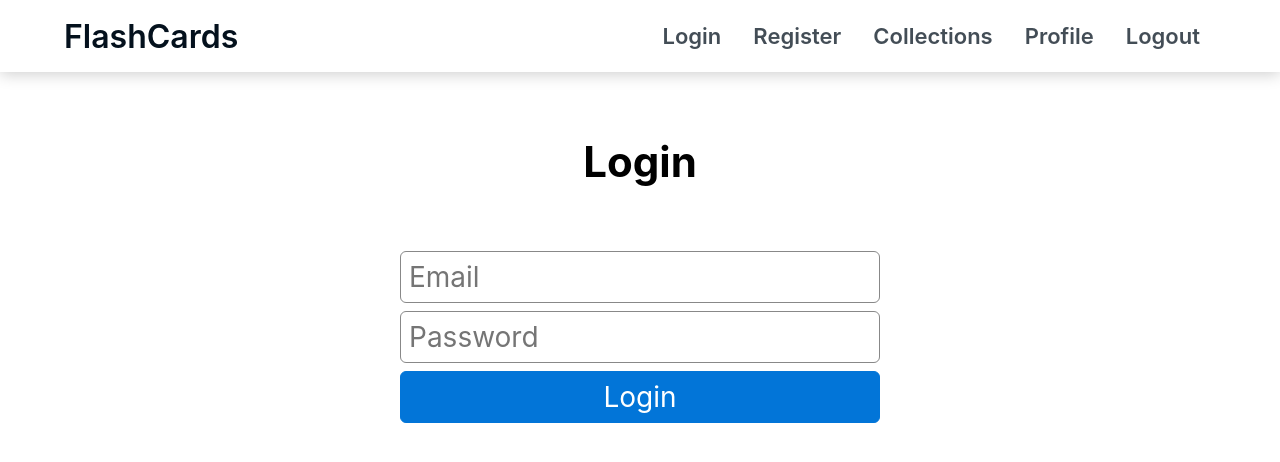
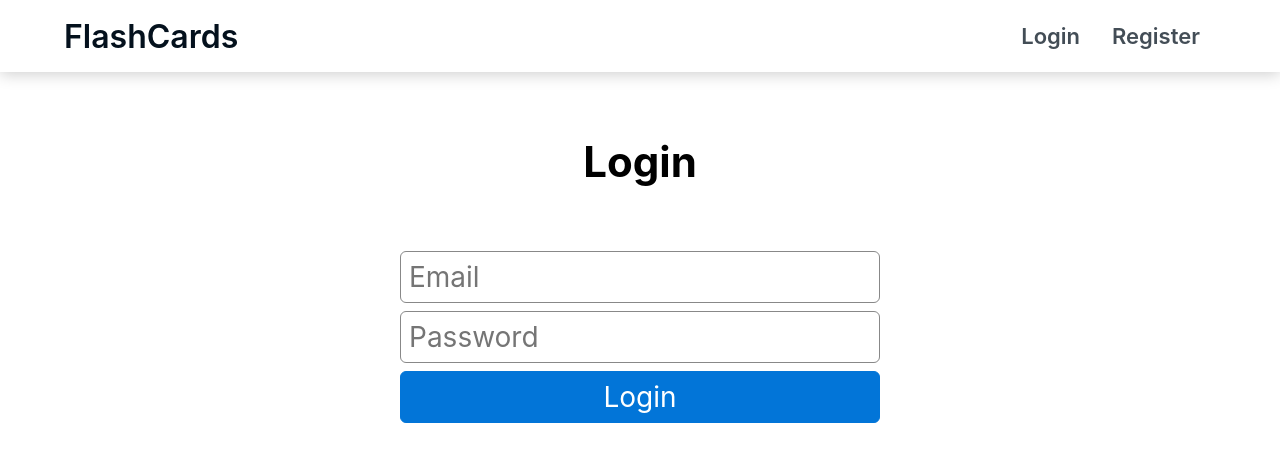
Before and after one commit to yap8/flashcards, a React (Create React App) app in the folder client/: page /login in a window 1280 px wide. Shown: the top 462 px of the page. Built offline with nearby package versions, Linux system fonts and the light colour scheme.

Commit message:
added conditional rendering for header nav

```diff
--- a/client/src/components/Header.js
+++ b/client/src/components/Header.js
@@ -1,17 +1,16 @@
+import { useEffect } from "react"
+import { useSelector } from "react-redux"
 import { Link } from "react-router-dom"
 
 const Header = () => {
+  const { authToken } = useSelector(state => state.user)
+
   return (
     <header className="header">
       <div className="header__inner container">
         <Link className="header__logo" to="/">FlashCards</Link>
         <ul className="header__nav">
-          <li className="header__nav-item">
-            <Link className="header__nav-link" to="/login">Login</Link>
-          </li>
-          <li className="header__nav-item">
-            <Link className="header__nav-link" to="/register">Register</Link>
-          </li>
+          {authToken ? <>
             <li className="header__nav-item">
             <Link className="header__nav-link" to="/collections">Collections</Link>
             </li>
@@ -21,6 +20,14 @@ const Header = () => {
             <li className="header__nav-item">
               <Link className="header__nav-link" to="/logout">Logout</Link>
             </li>
+          </> : <>
+            <li className="header__nav-item">
+              <Link className="header__nav-link" to="/login">Login</Link>
+            </li>
+            <li className="header__nav-item">
+              <Link className="header__nav-link" to="/register">Register</Link>
+            </li>
+          </>}
         </ul>
       </div>
     </header>
```
Lines whose indentation alone changed are shown as unchanged.
